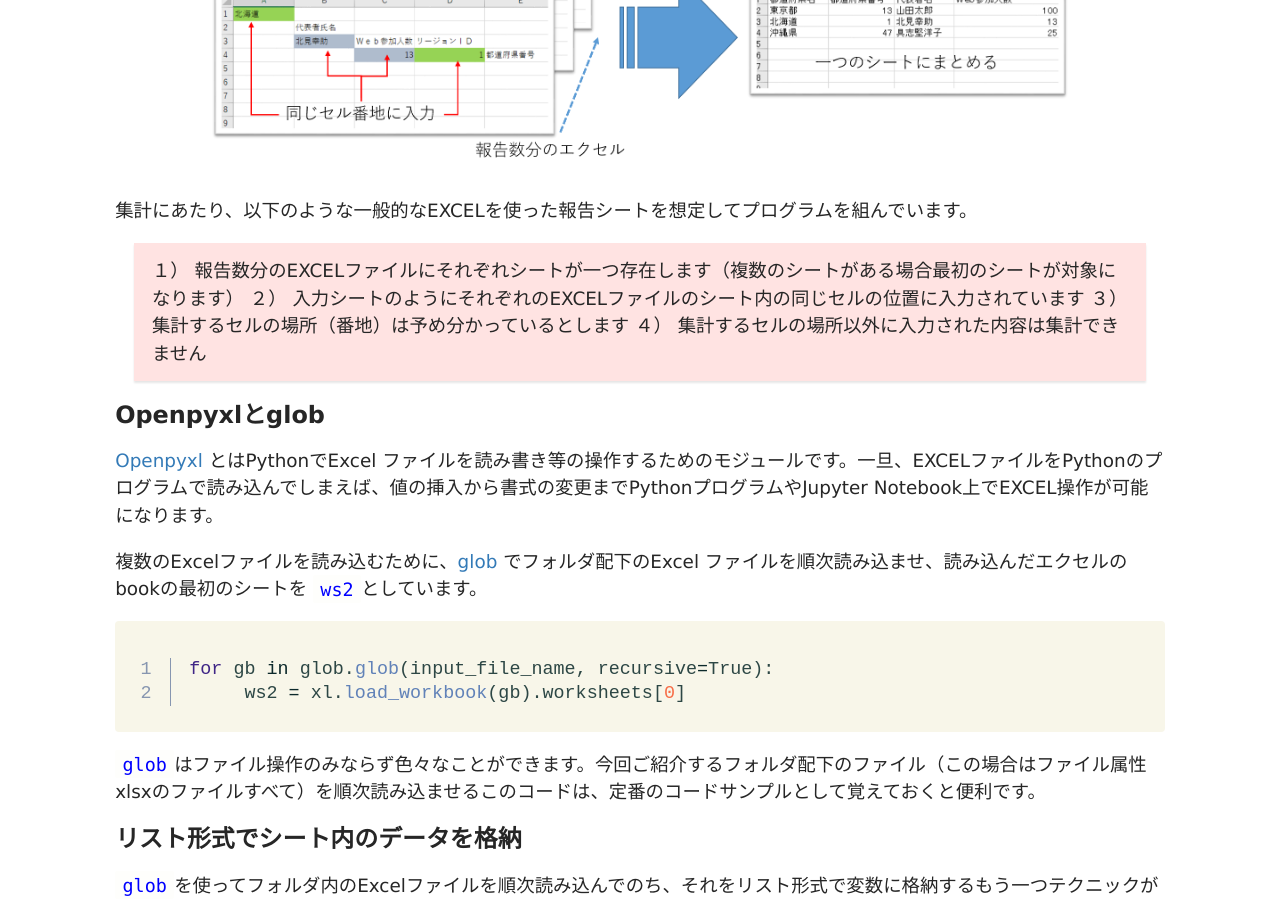
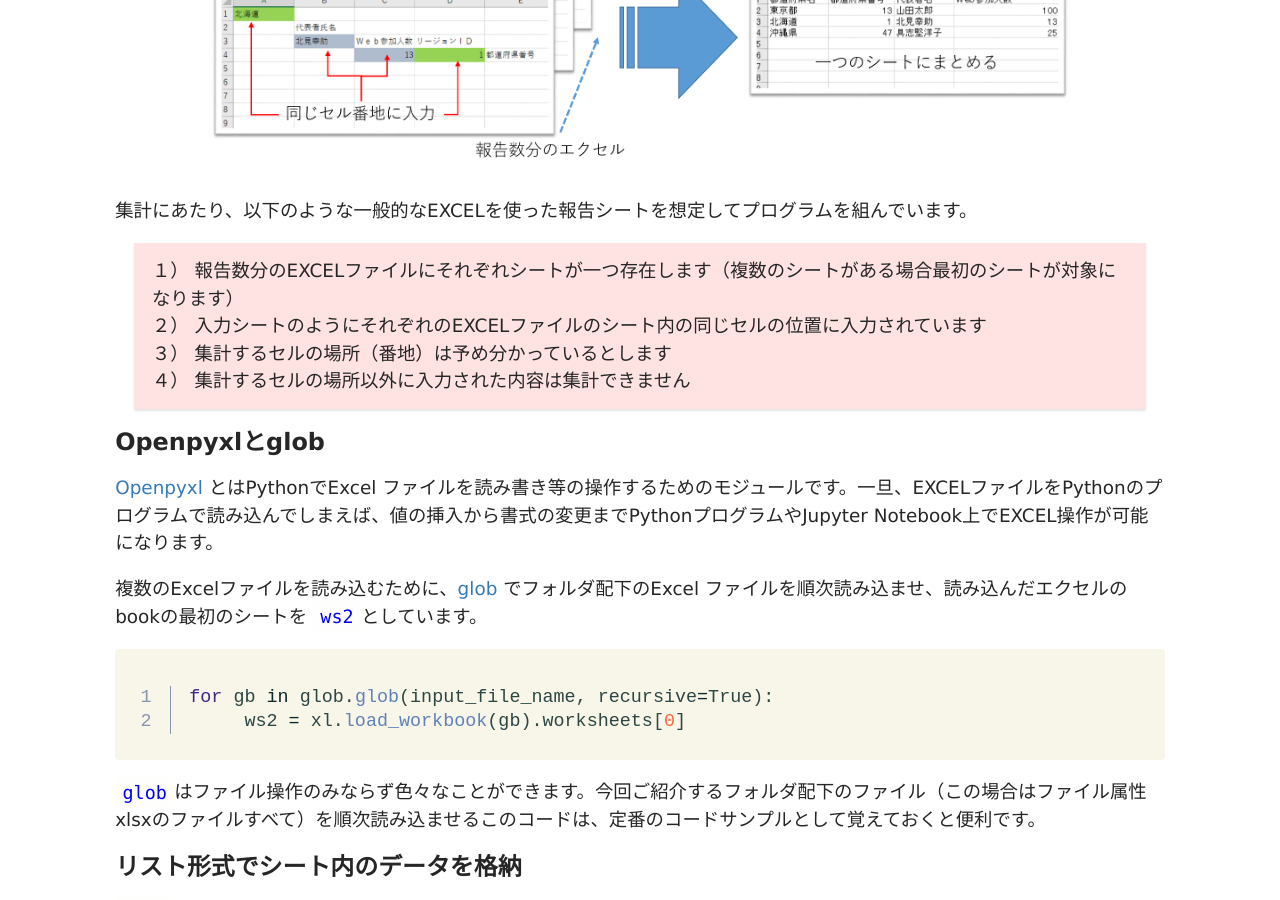
Before and after one commit to mnogress/my_simple, a Jekyll site: the page built from _posts/2021-03-22-openpyxl_multi_excel_into_one_sheet.md, in a window 1280 px wide and 900 px high, scrolled down 708 px. Built offline with Jekyll 4.4.1, drawn with Linux system fonts in a browser that asks for light colours.

Commit message:
03-20-2022

```diff
--- a/_posts/2021-03-22-openpyxl_multi_excel_into_one_sheet.md
+++ b/_posts/2021-03-22-openpyxl_multi_excel_into_one_sheet.md
@@ -23,10 +23,10 @@ Pythonを使って複数のexcelファイルの同じ場所のセルの値を一
 
 集計にあたり、以下のような一般的なEXCELを使った報告シートを想定してプログラムを組んでいます。
 
->１） 報告数分のEXCELファイルにそれぞれシートが一つ存在します（複数のシートがある場合最初のシートが対象になります）
->２） 入力シートのようにそれぞれのEXCELファイルのシート内の同じセルの位置に入力されています
->３） 集計するセルの場所（番地）は予め分かっているとします
->４） 集計するセルの場所以外に入力された内容は集計できません
+>１） 報告数分のEXCELファイルにそれぞれシートが一つ存在します（複数のシートがある場合最初のシートが対象になります）<br>
+>２） 入力シートのようにそれぞれのEXCELファイルのシート内の同じセルの位置に入力されています<br>
+>３） 集計するセルの場所（番地）は予め分かっているとします<br>
+>４） 集計するセルの場所以外に入力された内容は集計できません<br>
 >
 {:style="background-color: #ffe3e2; border-left: #ffe3e2; font-size: 1.0em"}
 
```
